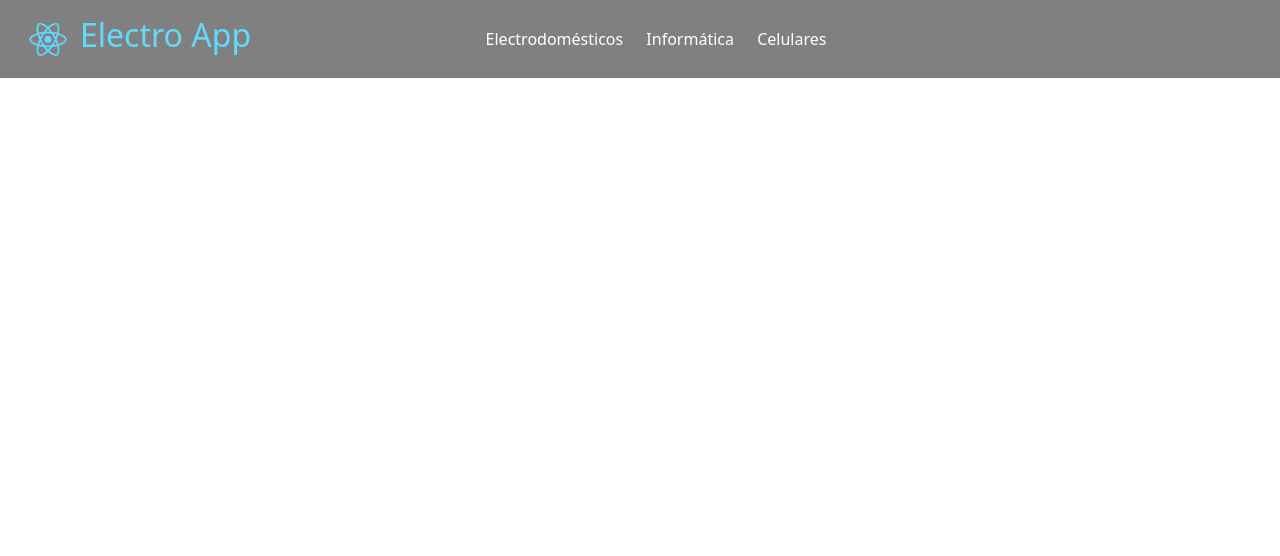
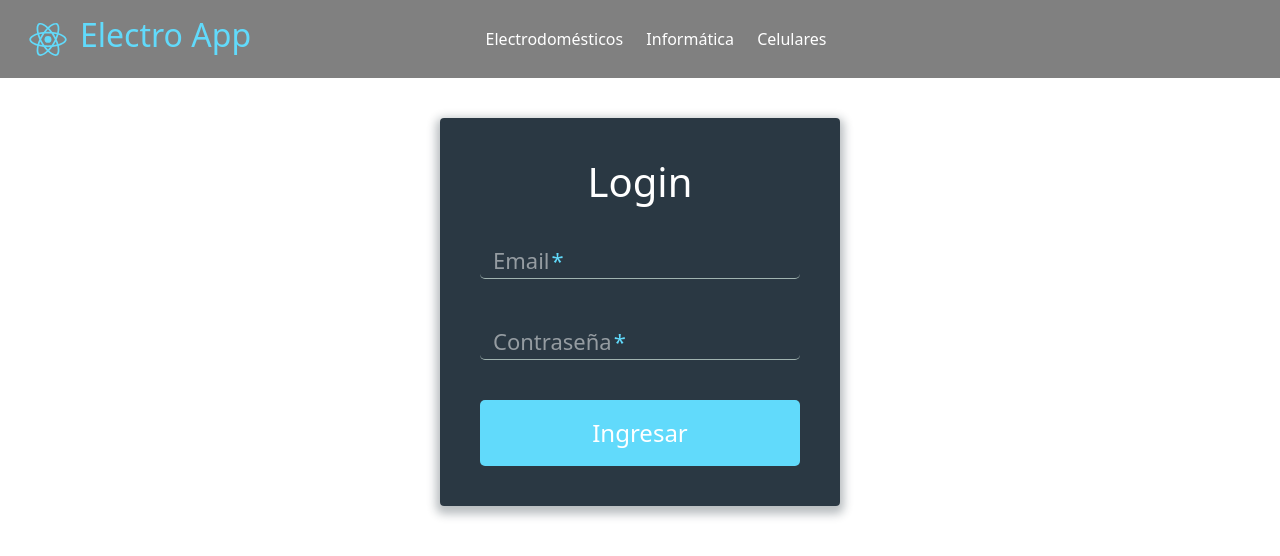
Before and after one commit to NachoJ12/ecommerce-app, a React (Create React App) app: page /login in a window 1280 px wide. Shown: the top 556 px of the page. Built offline with nearby package versions, Linux system fonts and the light colour scheme.

Commit message:
Added the  Firebase Auth setting in config. Create the Login screen component and implement the method signInWithEmailAndPassword

```diff
--- a/src/App.js
+++ b/src/App.js
@@ -7,6 +7,7 @@ import CartContextProvider from './context/CartContext';
 import Cart from './components/Cart/Cart';
 import { Checkout } from './components/Checkout/Checkout';
 import SignUp from './components/SignUp/SignUp';
+import Login from './components/Login/Login';
 
 function App() {
   return (
@@ -27,6 +28,7 @@ function App() {
             <Route path="/cart" element={<Cart />} />
             <Route path="/checkout" element={<Checkout />} />
             <Route path="/signup" element={<SignUp />} />
+            <Route path="/login" element={<Login />} />
           </Routes>
         </CartContextProvider>
       </BrowserRouter>
--- /dev/null
+++ b/src/components/Login/Login.jsx
@@ -0,0 +1,124 @@
+import { signInWithEmailAndPassword } from 'firebase/auth';
+import React, { useState } from 'react';
+import { Link } from 'react-router-dom';
+import { auth } from '../../config/firebase';
+import style from './Login.module.css';
+
+const Login = () => {
+  const [user, setUser] = useState({
+    login_email: '',
+    login_password: '',
+  });
+
+  const handleChange = (e) => {
+    const { name, value } = e.target;
+    setUser({ ...user, [name]: value });
+  };
+
+  const handleSubmit = async (e) => {
+    console.log('handleSubmit', user);
+
+    e.preventDefault();
+    try {
+      const responseUser = await signInWithEmailAndPassword(
+        auth,
+        user.login_email,
+        user.login_password
+      );
+      console.log(responseUser);
+
+      alert('Bienvenido/a');
+    } catch (error) {
+      console.log(error);
+
+      alert(error.message);
+      if (error.code === 'auth/weak-password') {
+        alert('La contraseña debe tener al menos 6 caracteres');
+      }
+    }
+  };
+
+  const handlerMultiple = (e) => {
+    const target = e.target;
+    const label = target.parentElement.children[0];
+    const spanReq = label.children[0];
+
+    if (e.type === 'keyup') {
+      if (target.value === '') {
+        label.classList.remove(`${style.activeLabel}`, `${style.highLight}`);
+        spanReq.classList.remove(`${style.opacityCero}`);
+      } else {
+        label.classList.add(`${style.activeLabel}`, `${style.highLight}`);
+        spanReq.classList.add(`${style.opacityCero}`);
+      }
+    } else if (e.type === 'blur') {
+      if (target.value === '') {
+        label.classList.remove(`${style.activeLabel}`, `${style.highLight}`);
+      } else {
+        label.classList.remove(`${style.highLight}`);
+      }
+    } else if (e.type === 'focus') {
+      if (e.target.value === '') {
+        label.classList.remove(`${style.highLight}`);
+      } else if (e.target.value !== '') {
+        label.classList.add(`${style.highLight}`);
+      }
+    }
+  };
+
+  return (
+    <div>
+      <div className={style.contenedorFormulario}>
+        <h1 style={{ color: 'white', marginBottom: '2rem' }}>Login</h1>
+        <form onSubmit={handleSubmit}>
+          <div className={style.contenedorInput}>
+            <label className={style.label}>
+              Email<span className={style.req}>*</span>
+            </label>
+            <input
+              className={style.input}
+              type="text"
+              name="login_email"
+              onChange={handleChange}
+              onFocus={handlerMultiple}
+              onBlur={handlerMultiple}
+              onKeyUp={handlerMultiple}
+              value={user.login_email}
+            />
+          </div>
+          <div className={style.contenedorInput}>
+            <label className={style.label}>
+              Contraseña<span className={style.req}>*</span>
+            </label>
+            <input
+              className={style.input}
+              type="password"
+              name="login_password"
+              onChange={handleChange}
+              onFocus={handlerMultiple}
+              onBlur={handlerMultiple}
+              onKeyUp={handlerMultiple}
+              value={user.login_password}
+            />
+          </div>
+
+          {/* <div>
+            <Link to="#faltaHacerElEnvioDesdeFirebase">
+              ¿Has olvidado la contraseña?
+            </Link>
+          </div> */}
+
+          <button className={`${style.button} ${style.buttonBlock}`}>
+            Ingresar
+          </button>
+        </form>
+
+        {/* <div>
+          <Link to="/signup">¿No tienes una cuenta? Regístrate aquí</Link>
+        </div> */}
+      </div>
+    </div>
+  );
+};
+
+export default Login;
--- /dev/null
+++ b/src/components/Login/Login.module.css
@@ -0,0 +1,113 @@
+.contenedorFormulario {
+  background: rgba(19, 35, 47, 0.9);
+  padding: 40px;
+  max-width: 400px;
+  margin: 40px auto;
+  border-radius: 4px;
+  box-shadow: 0 4px 10px 4px rgba(19, 35, 47, 0.3);
+}
+
+/* LABELS */
+.label {
+  position: absolute;
+  transform: translateY(6px);
+  left: 13px;
+  color: rgb(255, 255, 255, 0.5);
+  transition: all 0.25s ease;
+  backface-visibility: hidden;
+  pointer-events: none;
+  font-size: 22px;
+}
+
+.req {
+  margin: 2px;
+  color: #61dafb;
+}
+
+.opacityCero {
+  opacity: 0;
+}
+
+.activeLabel {
+  transform: translateY(50px);
+  left: 2px;
+  font-size: 14px;
+}
+
+.highLight {
+  color: #fff;
+}
+
+/* FILA ARRIBA */
+
+.filaArriba:after {
+  content: '';
+  display: table;
+  clear: both;
+}
+
+.filaArriba div {
+  float: left;
+  width: 48%;
+  margin-right: 4%;
+}
+
+.filaArriba div:last-child {
+  margin: 0;
+}
+
+/* INPUTS */
+.contenedorInput {
+  position: relative;
+  margin-bottom: 40px;
+}
+
+.input {
+  font-size: 22px;
+  display: block;
+  width: 100%;
+  height: 100%;
+  padding: 5px 10px;
+  background: none;
+  background-image: none;
+  border: 1px solid #a0b3b0;
+  border-top: none;
+  border-left: none;
+  border-right: none;
+  color: #fff;
+  border-radius: 0;
+  transition: all 0.5s ease;
+  border-radius: 5px;
+}
+
+.input:focus {
+  outline: none;
+  border-color: #61dafb;
+  border-top: none;
+  border-left: none;
+  border-right: none;
+}
+
+/* BUTTON INGRESAR */
+
+.button {
+  border: 0;
+  outline: none;
+  border-radius: 5px;
+  cursor: pointer;
+  padding: 15px 0;
+  font-size: 1.5rem;
+  background: #61dafb;
+  color: #fff;
+  transition: all 0.5s ease;
+  -webkit-appearance: none;
+}
+
+.button:hover {
+  background: #16c9f9;
+}
+
+.buttonBlock {
+  display: block;
+  width: 100%;
+}
--- a/src/config/firebase.js
+++ b/src/config/firebase.js
@@ -1,6 +1,7 @@
 import { initializeApp } from 'firebase/app';
 import { getFirestore } from 'firebase/firestore';
 import { getAnalytics } from 'firebase/analytics';
+import { getAuth } from 'firebase/auth';
 
 const firebaseConfig = {
   apiKey: 'AIzaSyDnTaww1E2u0nSRfj6C7s51wdcrRUQOAe0',
@@ -14,5 +15,6 @@ const firebaseConfig = {
 // Initialize Firebase
 const app = initializeApp(firebaseConfig);
 export const db = getFirestore(app);
+export const auth = getAuth();
 
 const analytics = getAnalytics(app);
```
